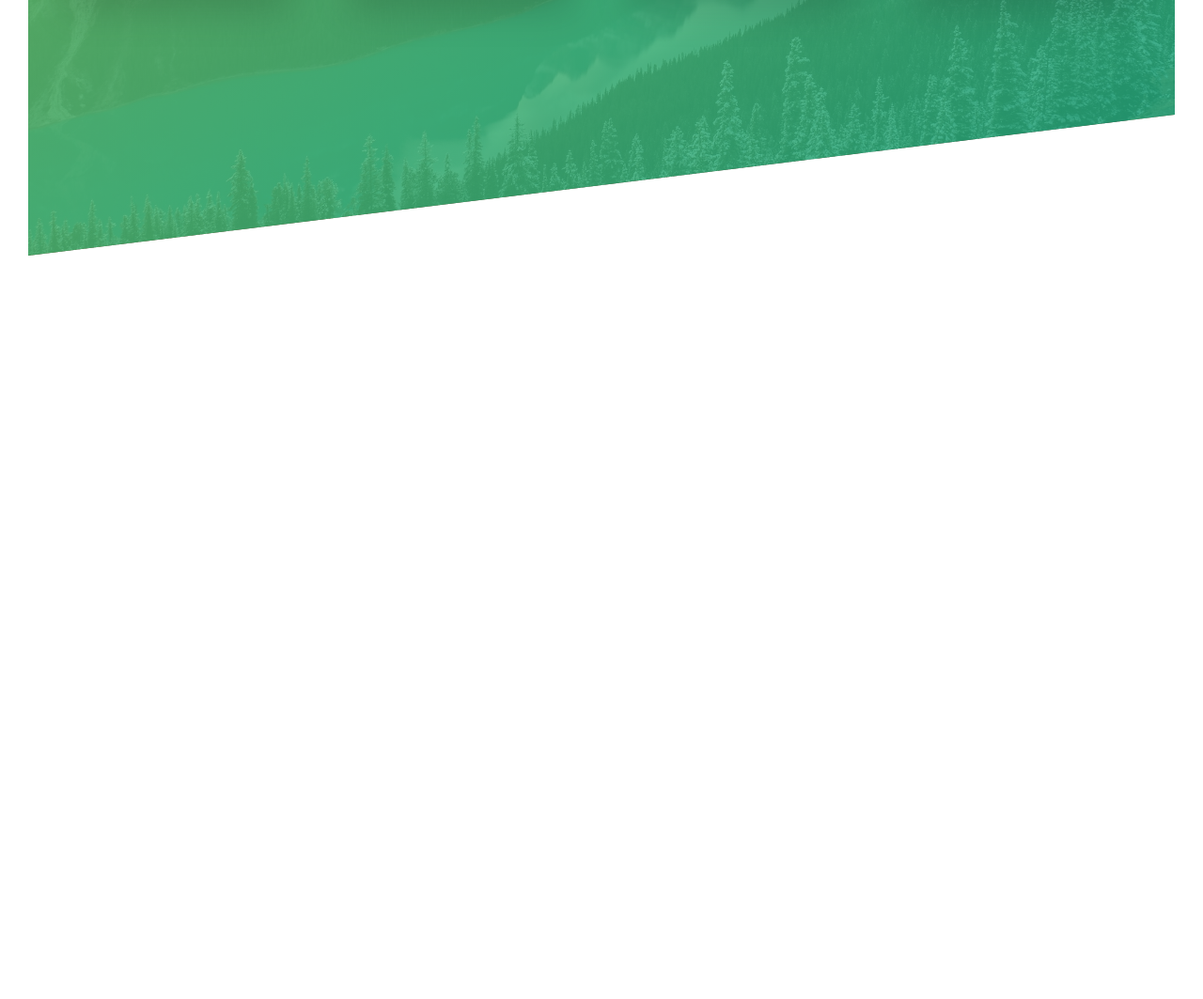
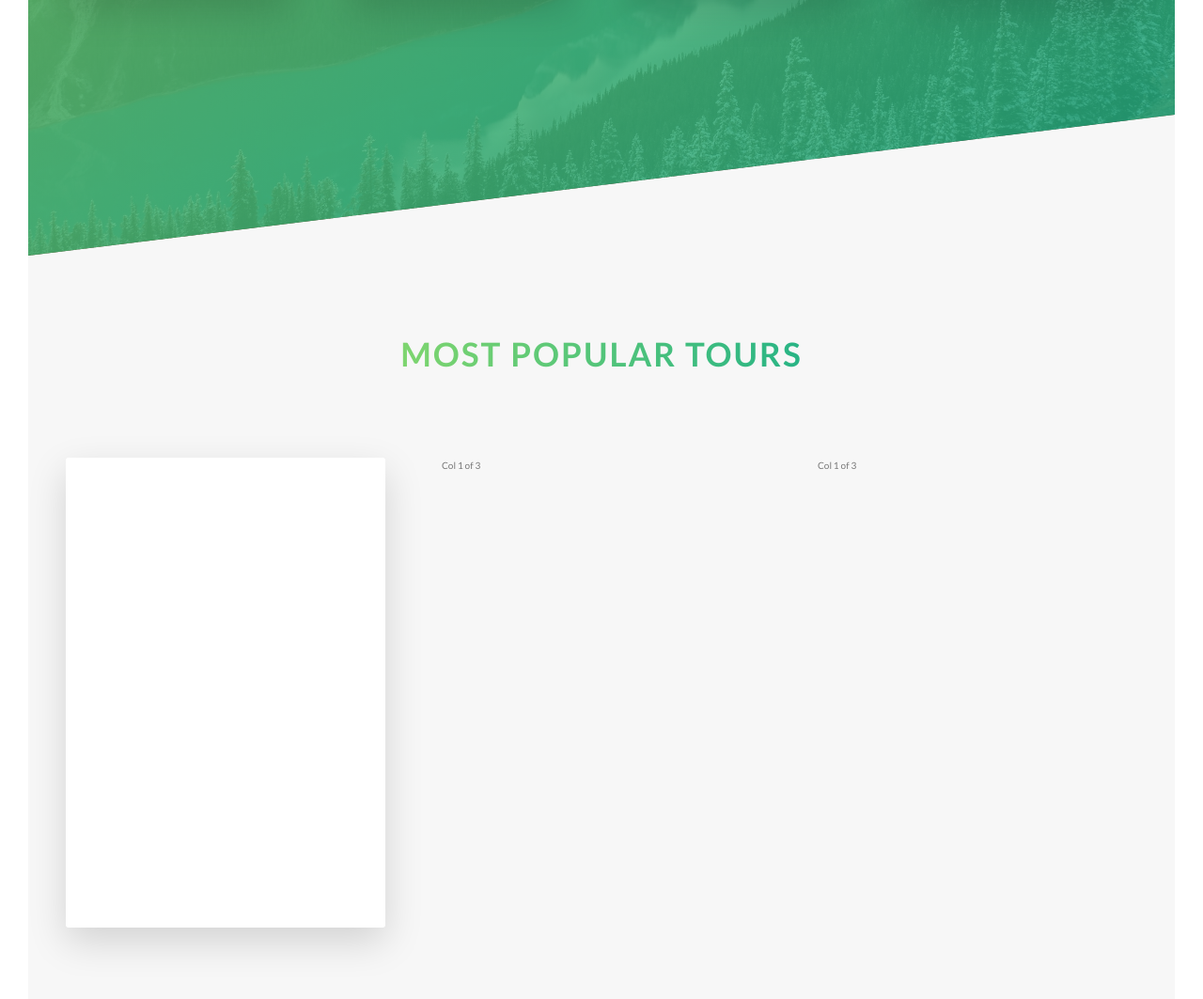
Before and after one commit to ChrisH81/Tour-Site, a website: page index.html in a window 1280 px wide. Shown: the part 2011-3074 px from the top of the page at 94% size. Before the commit the page ends 2283 px from the top, so only its background shows below. Drawn offline with Linux system fonts and the light colour scheme.

Commit message:
Create tours section and add first tour card

```diff
--- a/index.html
+++ b/index.html
@@ -95,6 +95,32 @@
                     </div>
                 </div>
             </section>
+
+            <section class="section-tours">
+                <div class="u-center-text u-margin-bottom-big">
+                    <h2 class="heading-secondary">
+                      Most popular tours
+                    </h2>
+                </div>
+                <div class="row">
+                    <div class="col-1-of-3">
+                        <div class="card">
+                            <div class="card__side card__side--front">
+                                Front
+                            </div>
+                            <div class="card__side card__side--back card__side--back-1">
+                                Back
+                            </div>
+                        </div>
+                    </div>
+                    <div class="col-1-of-3">
+                      Col 1 of 3
+                    </div>
+                    <div class="col-1-of-3">
+                      Col 1 of 3
+                    </div>
+                </div>
+            </section>
         </main>
         <!-- <section class="grid-test">
             <div class="row">
--- a/sass/abstracts/_variables.scss
+++ b/sass/abstracts/_variables.scss
@@ -2,6 +2,13 @@
 $color-primary: #55c57a;
 $color-primary-light: #7ed56f;
 $color-primary-dark: #28b485;
+
+$color-secondary-light: #ffb900;
+$color-secondary-dark: #ff7730;
+
+$color-tertiary-light: #2998ff;
+$color-tertiary-dark: #5643fa;
+
 $color-grey-dark: #777;
 $color-white: #fff;
 $color-black: #000;
--- /dev/null
+++ b/sass/components/_card.scss
@@ -0,0 +1,44 @@
+.card {
+  perspective: 150rem;
+  -moz-perspective: 150rem;
+  position: relative;
+  height: 50rem;
+
+  &__side {
+    color: #fff;
+    font-size: 2rem;
+
+    height: 50rem;
+    transition: all 1s ease;
+    position: absolute;
+    top: 0;
+    left: 0;
+    width: 100%;
+    backface-visibility: hidden;
+    border-radius: 3px;
+    box-shadow: 0 1.5rem 4rem rgba($color-black, .15);
+
+    &--front {
+      background-color: $color-white;
+    }
+
+    &--back {
+      transform: rotateY(180deg);
+
+      &-1 {
+        background-image: linear-gradient(to right bottom, $color-secondary-light, $color-secondary-dark);
+      }
+    }
+
+
+  }
+
+  &:hover &__side--front {
+    transform: rotateY(-180deg);
+  }
+
+  &:hover &__side--back {
+    transform: rotateY(0deg);
+  }
+
+}
--- a/sass/main.scss
+++ b/sass/main.scss
@@ -10,6 +10,7 @@
 @import "components/button";
 @import "components/composition";
 @import "components/feature-box";
+@import "components/card";
 
 @import "layout/header";
 @import "layout/grid";
--- a/sass/pages/_home.scss
+++ b/sass/pages/_home.scss
@@ -20,3 +20,10 @@
       transform: skewY(7deg);
   }
 }
+
+.section-tours {
+  background-color: $color-grey-light-1;
+  padding-top: 25rem;
+  padding-bottom: 50rem;
+  margin-top: -10rem;
+}
```
Also changed, not shown: css/style.css.
